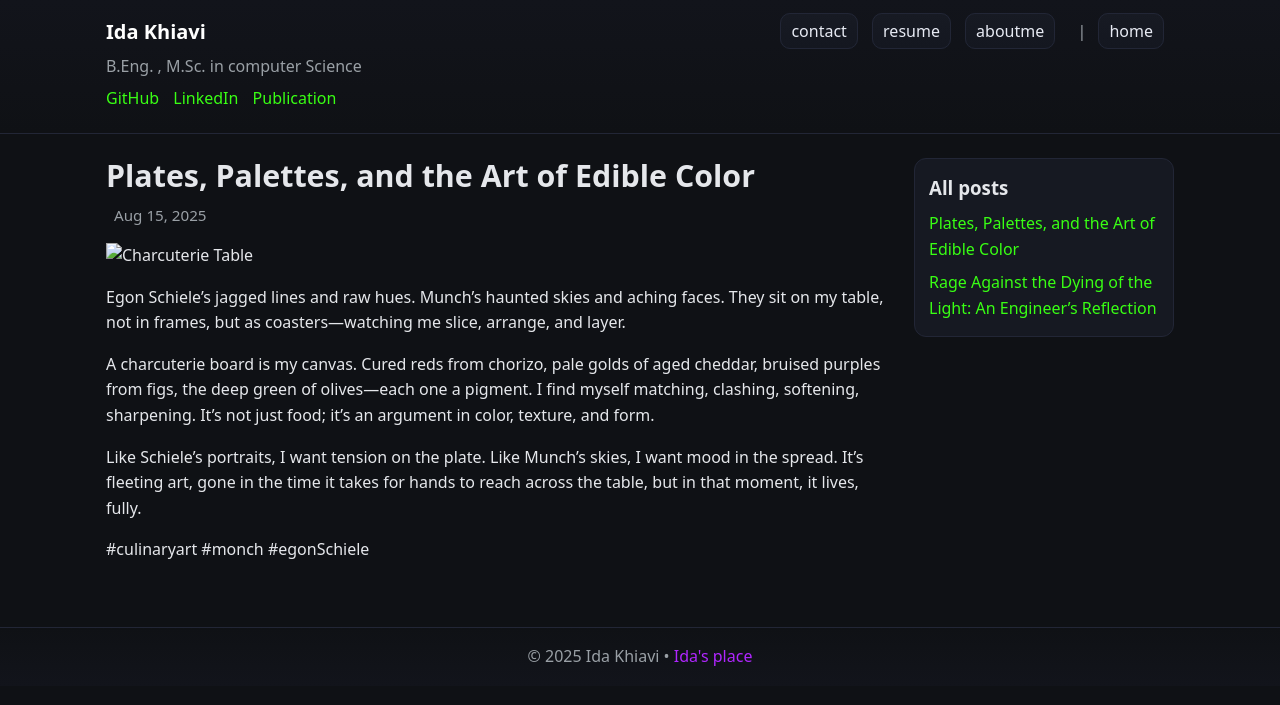
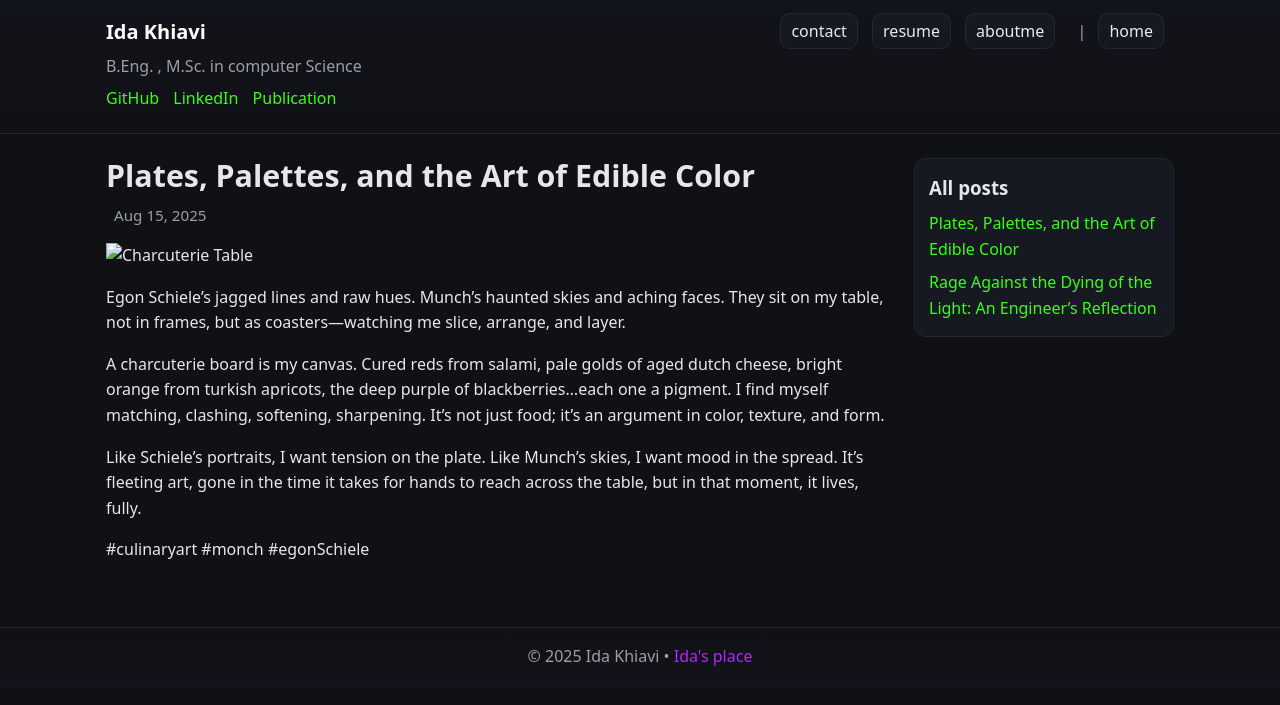
Before and after one commit to idakhiavi/idakhiavi.github.io, a Jekyll site: the page built from _posts/2025-08-15-Plates, Palettes, and the Art of Edible Color.md, in a window 1280 px wide. Shown: the top 705 px of the page. Built offline with Jekyll 4.4.1, drawn with Linux system fonts in a browser that asks for light colours.

Commit message:
Update 2025-08-15-Plates, Palettes, and the Art of Edible Color.md

```diff
--- a/_posts/2025-08-15-Plates, Palettes, and the Art of Edible Color.md
+++ b/_posts/2025-08-15-Plates, Palettes, and the Art of Edible Color.md
@@ -7,7 +7,7 @@ title: "Plates, Palettes, and the Art of Edible Color"
 
 Egon Schiele’s jagged lines and raw hues. Munch’s haunted skies and aching faces. They sit on my table, not in frames, but as coasters—watching me slice, arrange, and layer.
 
-A charcuterie board is my canvas. Cured reds from chorizo, pale golds of aged cheddar, bruised purples from figs, the deep green of olives—each one a pigment. I find myself matching, clashing, softening, sharpening. It’s not just food; it’s an argument in color, texture, and form.
+A charcuterie board is my canvas. Cured reds from salami, pale golds of aged dutch cheese, bright orange from turkish apricots, the deep purple of blackberries...each one a pigment. I find myself matching, clashing, softening, sharpening. It’s not just food; it’s an argument in color, texture, and form.
 
 Like Schiele’s portraits, I want tension on the plate. Like Munch’s skies, I want mood in the spread. It’s fleeting art, gone in the time it takes for hands to reach across the table, but in that moment, it lives, fully.
 
```
